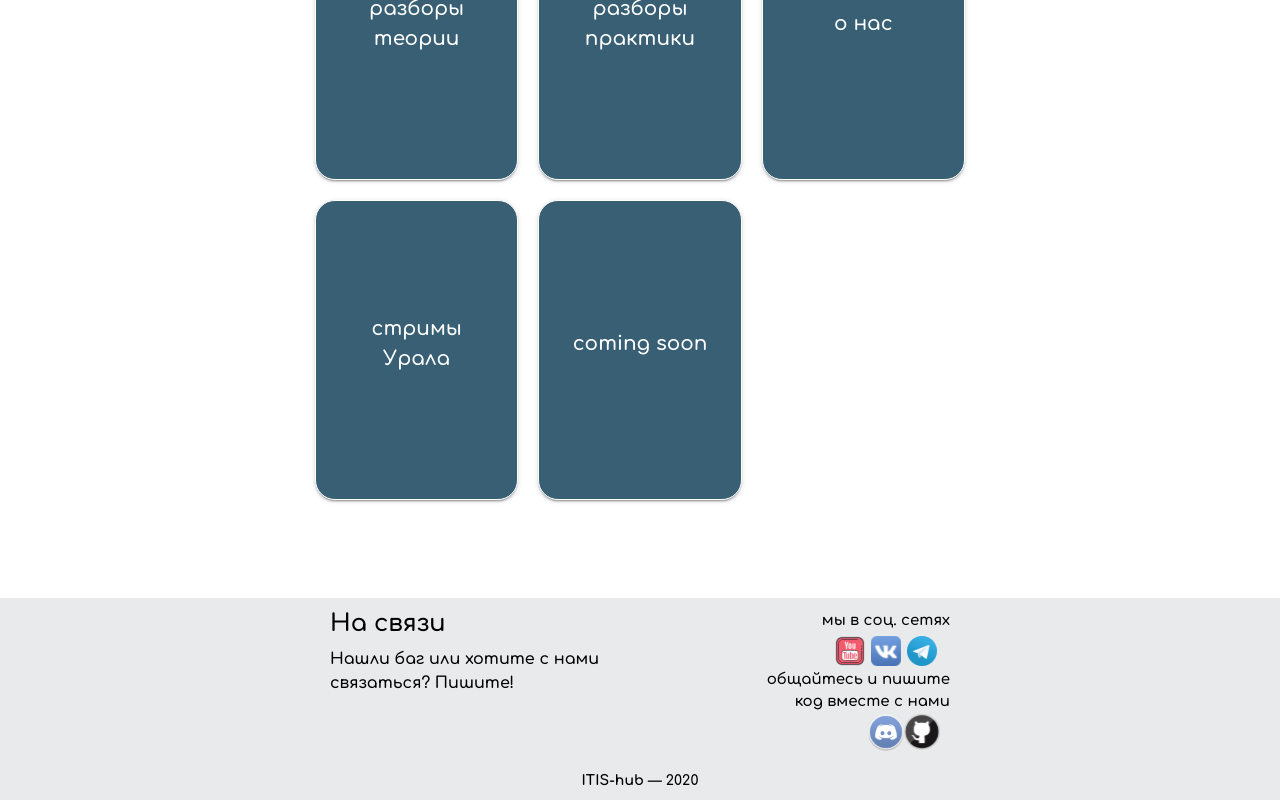
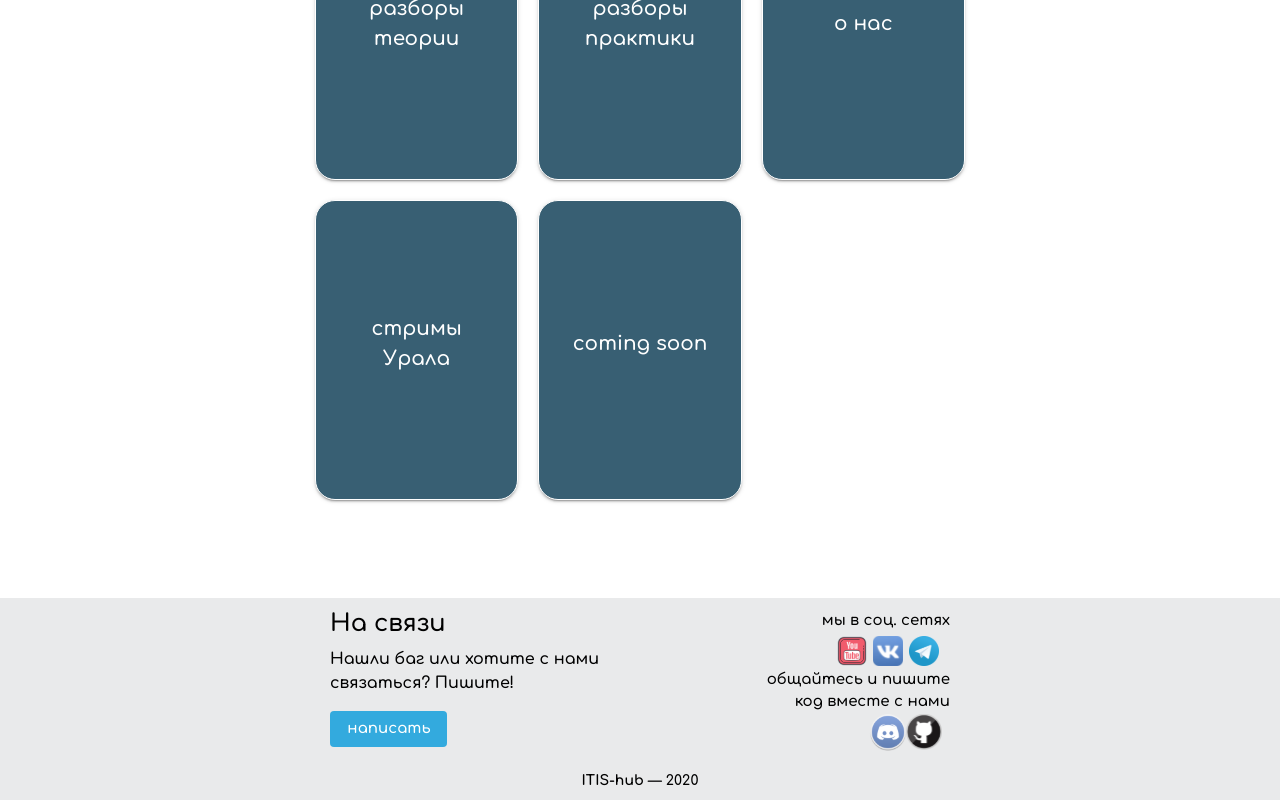
Before and after one commit to ITISHub/itishub-frontend, a Nuxt app in the folder itis-hub/: page / in a window 1280 px wide. Shown: the part 384-1184 px from the top of the page. Built offline with nearby package versions, Linux system fonts and the light colour scheme.

Commit message:
fixed some styles of FooterBar component

```diff
--- a/itis-hub/components/FooterBar.vue
+++ b/itis-hub/components/FooterBar.vue
@@ -1,31 +1,39 @@
 <template>
   <div class="footer">
       <v-row class="footer-container">
-        <v-col class="feedback" cols="6">
+        <v-col class="feedback">
           <h4>На связи</h4>
           <p>Нашли баг  или хотите
-            с нами связаться? Пишите! </p>
+            с нами связаться? Пишите!
+          </p>
+          <v-btn
+            color="#33aade"
+            depressed
+            class="write-button"
+          >
+            написать
+          </v-btn>
         </v-col>
-        <v-col class="social-media" cols="6">
+        <v-col class="social-media">
           <p class="links-title">мы в соц. сетях</p>
-          <div class="links mt-n3">
+          <div class="mr-2 mt-n3">
             <v-btn icon>
-              <img src="~assets/icons/youtube.svg" alt="youtube" class="youtube-link">
+              <img src="~assets/icons/youtube.svg" alt="youtube" height="42">
             </v-btn>
             <v-btn icon>
-              <img src="~assets/icons/vk.svg" alt="vk" class="social-media-link">
+              <img src="~assets/icons/vk.svg" alt="vk" height="30">
             </v-btn>
             <v-btn icon>
-              <img src="~assets/icons/telegram.svg" alt="telegram" class="social-media-link">
+              <img src="~assets/icons/telegram.svg" alt="telegram" height="30">
             </v-btn>
           </div>
           <p class="links-title">oбщайтесь и пишите <br> код вместе с нами</p>
-          <div class="links mt-n3">
+          <div class="mr-2 mt-n3">
             <v-btn icon>
-              <img src="~assets/icons/discord.svg" alt="discord" class="opensource-link">
+              <img src="~assets/icons/discord.svg" alt="discord" height="40">
             </v-btn>
             <v-btn icon>
-              <img src="~assets/icons/github.svg" alt="github" class="opensource-link" style="height: 36px">
+              <img src="~assets/icons/github.svg" alt="github" height="36">
             </v-btn>
           </div>
         </v-col>
@@ -61,29 +69,14 @@ export default {
     text-align: right;
   }
 
-  .social-media-link {
-    height: 30px;
-    width: 30px;
-  }
-
-  .youtube-link {
-    height: 42px;
-    width: 42px;
-  }
-
-  .links {
-    margin-right: 10px;
-  }
-
   .links-title {
     font-size: 15px;
   }
 
-  .opensource-link {
-    height: 40px;
-  }
-
-  .footer {
-
+  .write-button {
+    font-size: 15px;
+    letter-spacing: normal;
+    text-transform: none;
+    color: white;
   }
 </style>
--- a/itis-hub/layouts/default.vue
+++ b/itis-hub/layouts/default.vue
@@ -20,6 +20,8 @@
     max-width: 800px;
   }
 
+  /*optimised for iPad's and for other tablets
+    костыль тот еще 0_о */
   .spacer {
     min-height: calc(31vh - 200px);
   }
```
